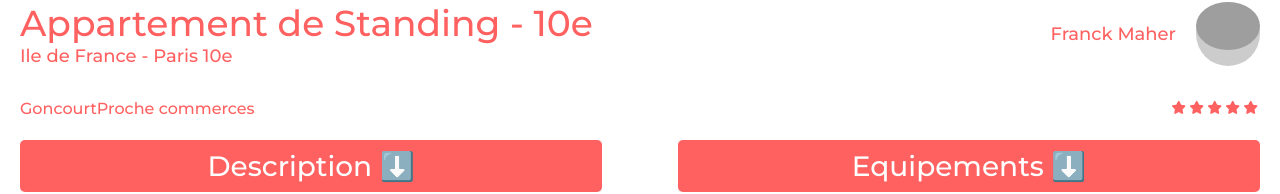
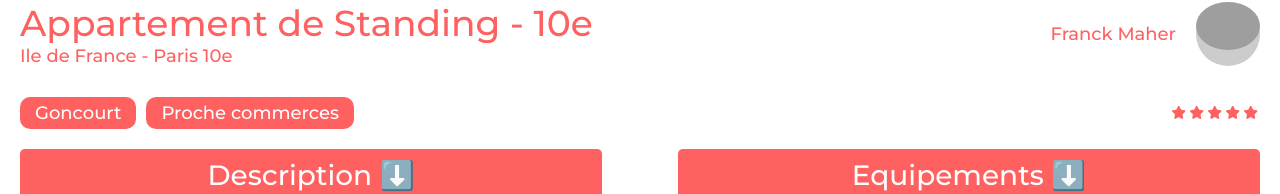
Before and after one commit to JulienV87/kasa, a React (Create React App) app: page /accomodation/0979876d in a window 1280 px wide. Shown: the part 626-820 px from the top of the page. Built offline with nearby package versions, Linux system fonts and the light colour scheme; grey boxes are pictures that could not be loaded.

Commit message:
UI des tags pages logements

```diff
--- a/src/components/DescriptionAccomodation.jsx
+++ b/src/components/DescriptionAccomodation.jsx
@@ -29,7 +29,15 @@ export default function DescriptionAccomodation({apartment}) {
 
     <div className='container-tags-rates'>
 
-            <div className='accomodation-tags'>{apartment.tags}</div>
+            {/* <div className='accomodation-tags'>{apartment.tags}</div> */}
+
+            <div>
+							{apartment.tags.map((tag, index) => {
+								return (
+									<button className='accomodation-tags' key={index}>{tag}</button>
+								)
+							})}
+						</div>
 
             <div>
 					{[...Array(5)].map((star, index) => {
--- a/src/index.css
+++ b/src/index.css
@@ -224,6 +224,19 @@ code {
   font-size: 18px;
 }
 
+.accomodation-tags{
+  color: white;
+  background-color: rgba(255, 96, 96, 1);;
+  font-family: Montserrat;
+  font-size: 18px;
+  display: inline;
+  padding: 5px 15px;
+  margin-right: 10px;
+  cursor: pointer;
+  border-radius: 10px;
+  border: none;
+}
+
 .container-tags-rates {
   max-width: 1440px;
   margin-top: 30px;
@@ -244,7 +257,7 @@ code {
   gap: 20px;
 }
 
-.container-tag-rate{
+.container-tags-rate{
   max-width: 1440px;
   display: flex;
   justify-content: space-between;
```
